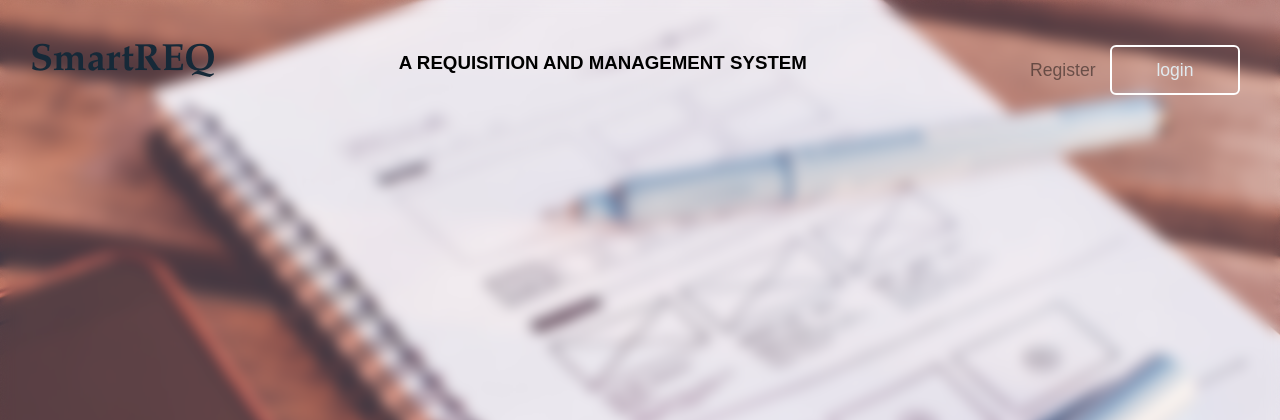
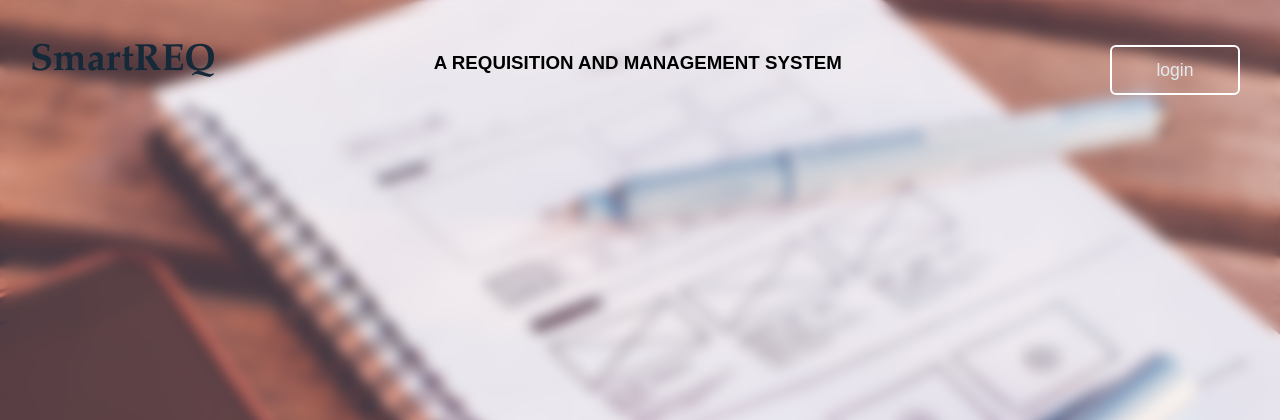
Before and after one commit to karanja7/requisitions, a PHP site: page /login.php in a window 1280 px wide. Shown: the top 420 px of the page. Run offline with PHP 8.4, Linux system fonts and the light colour scheme.

Commit message:
minor change

```diff
--- a/login.php
+++ b/login.php
@@ -18,7 +18,7 @@
         <h2 class="logo">SmartREQ<br></h2>
         <h3> A REQUISITION AND MANAGEMENT SYSTEM</h3>
         <nav class="navigation ">
-            <a href="#">Register</a>
+            <a href="#"></a>
             <button class="btnlogin-popup" >login</button>
         </nav>
 
```
